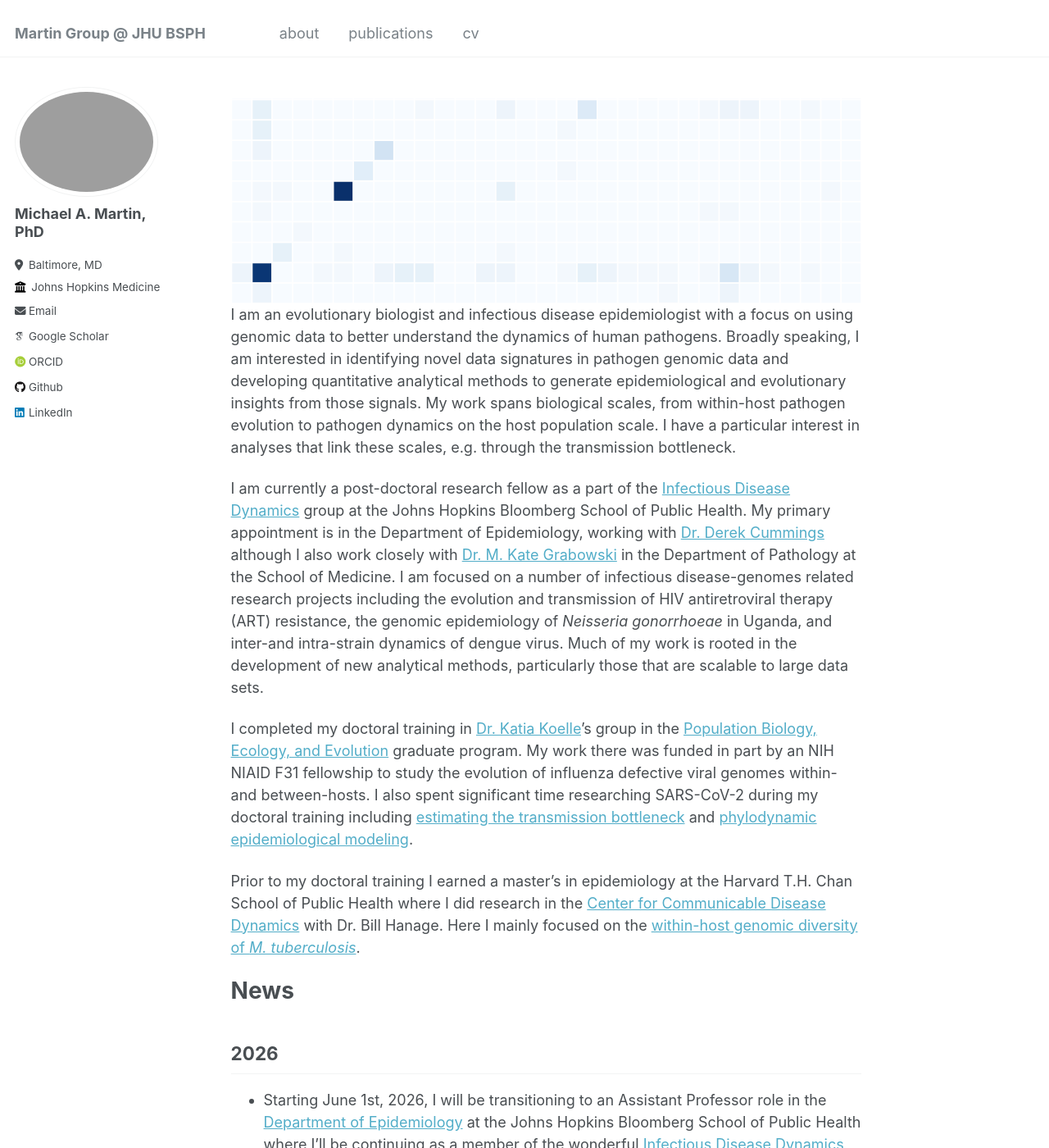
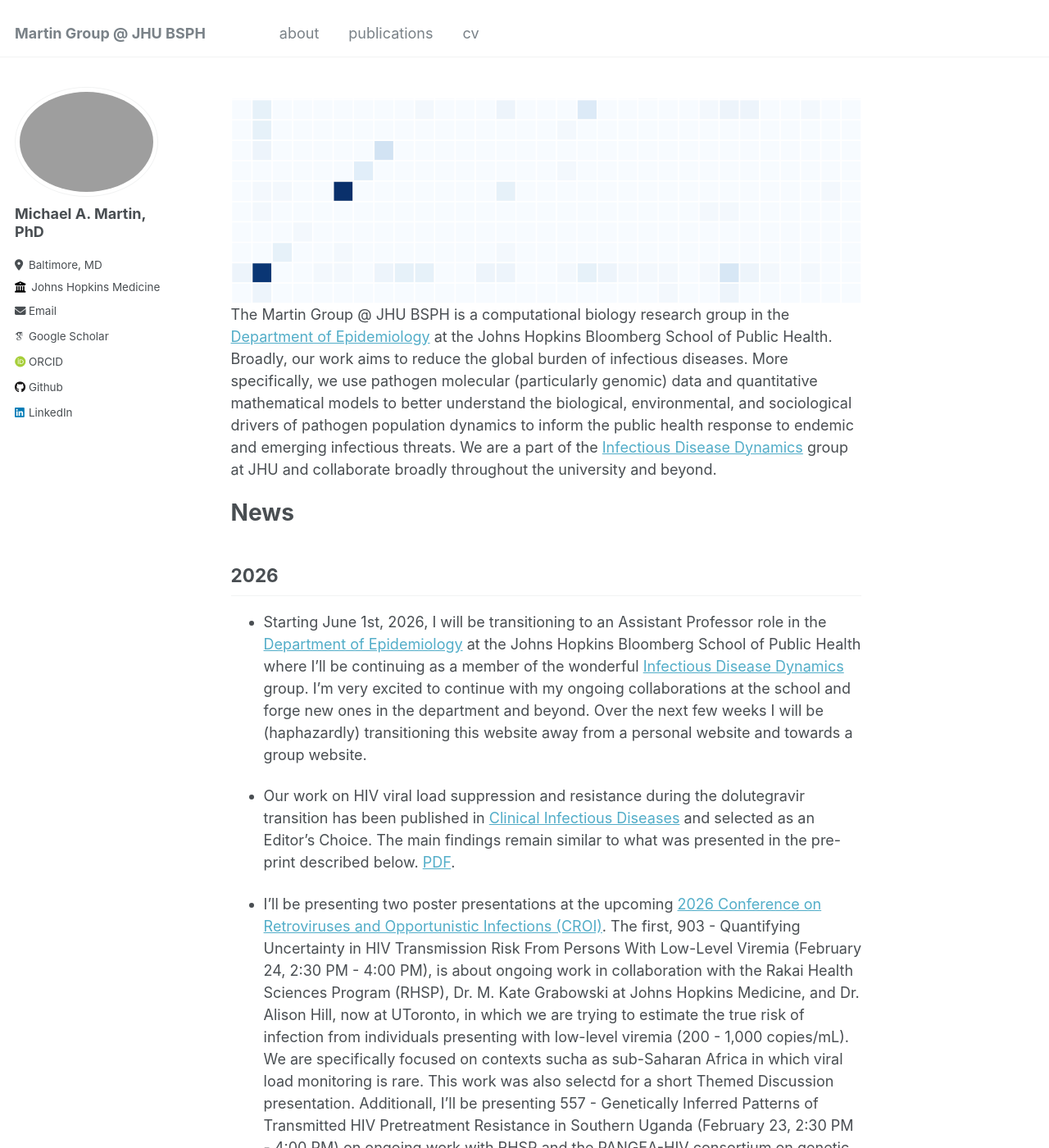
Before and after one commit to m-a-martin/m-a-martin.github.io, a Jekyll site: the page built from _pages/about.md, in a window 1280 px wide and 1400 px high. Shown: the whole window at 82% size. Built offline with Jekyll 4.4.1, drawn with Linux system fonts in a browser that asks for light colours; some web fonts are replaced.

Commit message:
Update about.md

```diff
--- a/_pages/about.md
+++ b/_pages/about.md
@@ -7,13 +7,7 @@ redirect_from:
   - /about.html
 ---
 ![background](/files/background.png)
-I am an evolutionary biologist and infectious disease epidemiologist with a focus on using genomic data to better understand the dynamics of human pathogens. Broadly speaking, I am interested in identifying novel data signatures in pathogen genomic data and developing quantitative analytical methods to generate epidemiological and evolutionary insights from those signals. My work spans biological scales, from within-host pathogen evolution to pathogen dynamics on the host population scale. I have a particular interest in analyses that link these scales, e.g. through the transmission bottleneck.
-
-I am currently a post-doctoral research fellow as a part of the [Infectious Disease Dynamics](https://www.iddynamics.jhsph.edu) group at the Johns Hopkins Bloomberg School of Public Health. My primary appointment is in the Department of Epidemiology, working with [Dr. Derek Cummings](https://publichealth.jhu.edu/faculty/1484/derek-at-cummings) although I also work closely with [Dr. M. Kate Grabowski](https://profiles.hopkinsmedicine.org/provider/Kate+K.+Grabowski/2777015) in the Department of Pathology at the School of Medicine. I am focused on a number of infectious disease-genomes related research projects including the evolution and transmission of HIV antiretroviral therapy (ART) resistance, the genomic epidemiology of *Neisseria gonorrhoeae* in Uganda, and inter-and intra-strain dynamics of dengue virus. Much of my work is rooted in the development of new analytical methods, particularly those that are scalable to large data sets.
-
-I completed my doctoral training in [Dr. Katia Koelle](https://scholarblogs.emory.edu/koellelab/)'s group in the [Population Biology, Ecology, and Evolution](https://biomed.emory.edu/PROGRAM_SITES/PBEE/index.html) graduate program. My work there was funded in part by an NIH NIAID F31 fellowship to study the evolution of influenza defective viral genomes within- and between-hosts. I also spent significant time researching SARS-CoV-2 during my doctoral training including [estimating the transmission bottleneck](https://doi.org/10.1126/scitranslmed.abh1803) and [phylodynamic epidemiological modeling](https://www.nature.com/articles/s41467-020-19248-0).
-
-Prior to my doctoral training I earned a master's in epidemiology at the Harvard T.H. Chan School of Public Health where I did research in the [Center for Communicable Disease Dynamics](https://ccdd.hsph.harvard.edu) with Dr. Bill Hanage. Here I mainly focused on the [within-host genomic diversity of *M. tuberculosis*](https://doi.org/10.1099/mgen.0.000217).
+The Martin Group @ JHU BSPH is a computational biology research group in the [Department of Epidemiology](https://publichealth.jhu.edu/departments/epidemiology) at the Johns Hopkins Bloomberg School of Public Health. Broadly, our work aims to reduce the global burden of infectious diseases. More specifically, we use pathogen molecular (particularly genomic) data and quantitative mathematical models to better understand the biological, environmental, and sociological drivers of pathogen population dynamics to inform the public health response to endemic and emerging infectious threats. We are a part of the [Infectious Disease Dynamics](https://www.iddynamics.jhsph.edu) group at JHU and collaborate broadly throughout the university and beyond.
 
 # News
 ## 2026
```
